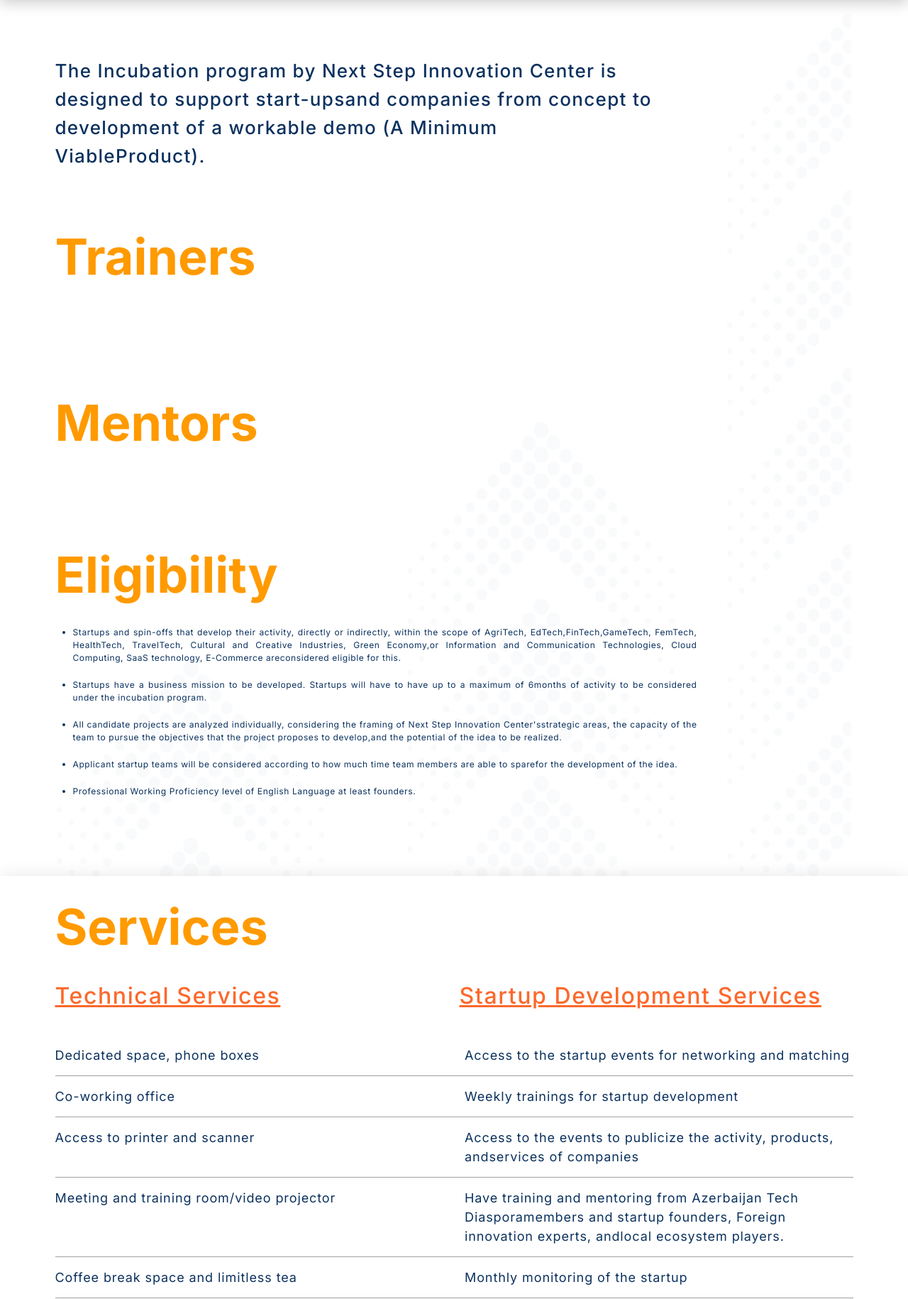
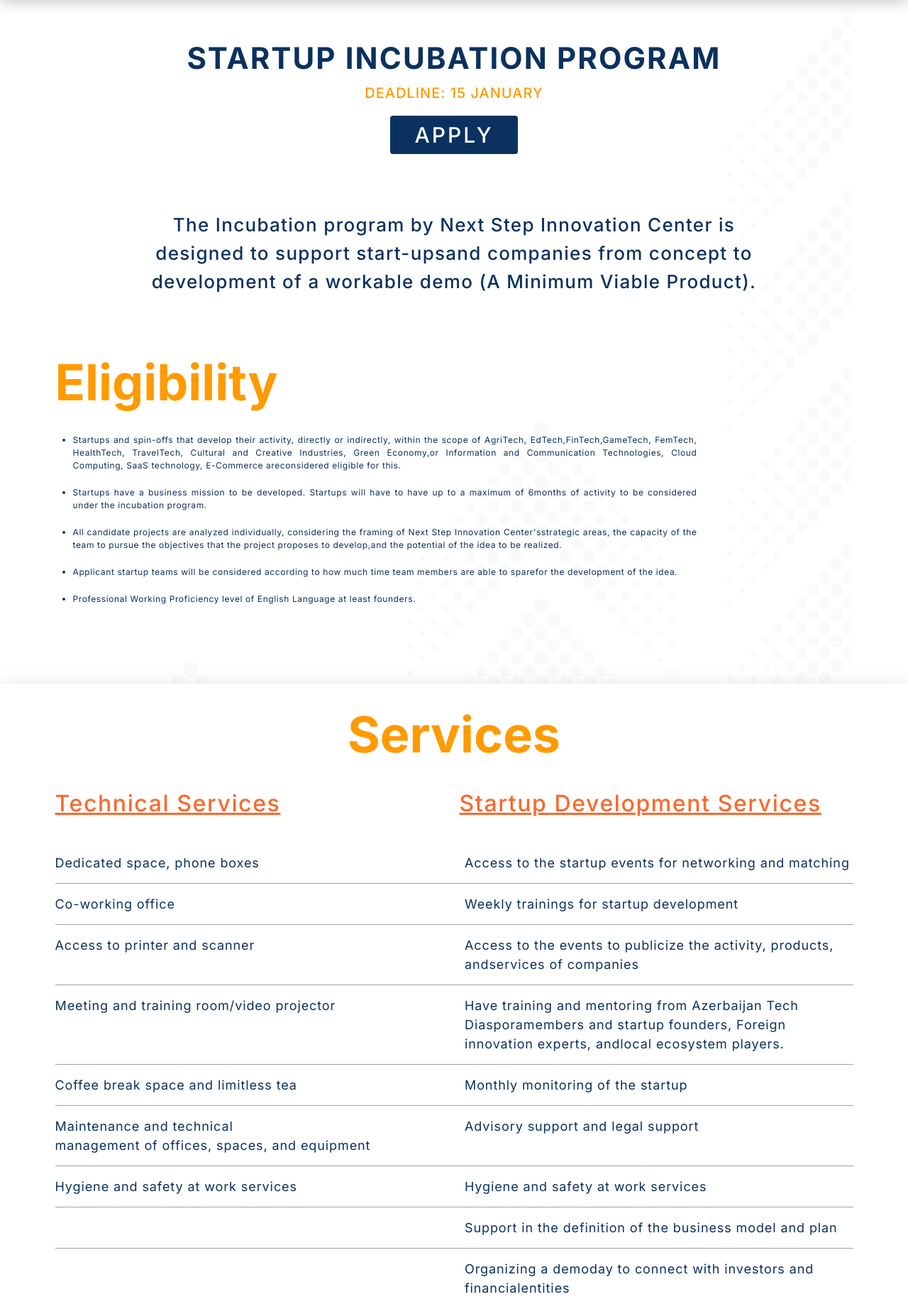
Before and after one commit to amurad77/nextstep, a Django app: page /incubation-program/ in a window 1280 px wide. Shown: the part 110-1940 px from the top of the page at 71% size. Run offline with Django 3.2, Linux system fonts and the light colour scheme; data that the repository does not hold is empty; some libraries are stand-ins or nearby versions.

Commit message:
updating incubation program page design

```diff
--- a/contact/templates/contact.html
+++ b/contact/templates/contact.html
@@ -25,8 +25,10 @@
                     </div>
                     <div class="col-12">
                         <button type="submit" class="btn-blue">Send</button>
+                        {% for message in messages %}
+                        <p class="text-success">{{message}}</p>
+                        {% endfor %}
                     </div>
-                    <p class="text-success" style="margin-left: 17px;">{{messages}}</p>
                 </div>
             </form>
         </section>
--- a/contact/views.py
+++ b/contact/views.py
@@ -13,10 +13,8 @@
         # submitted = True
         if form.is_valid():
             form.save()
-            messages.success(request, 'Qeyde alindi')
-
-            print('**************', messages)
-
+            messages.success(request, 'Mesajınız qeydə alındı.')
+            print('Form save')
         else:
             print('Form is invalid')
 
--- a/core/templates/incubation-program.html
+++ b/core/templates/incubation-program.html
@@ -7,53 +7,12 @@
     {% block content %}
 
     <main>
-        <section class="banner">
+        <section class="banner incubation-banner">
             <div class="container">
-                <p>The Incubation program by Next Step Innovation Center is designed to support start-upsand companies from concept to development of a workable demo (A Minimum ViableProduct).</p>
-            </div>
-        </section>
-
-        <section class="container trainers">
-            <h2>Trainers</h2>
-            <div class="row">
-
-                {% for i in trainers %}
-                <div class="col-4">
-                    <div class="mentor-box">
-                        <div class="mentor-img" style="background-image: url('{{ i.image.url }}');"></div>
-                        <div class="mentor-desc">
-                            <div>
-                                <p class="mentor-name">{{i.name}}</p>
-                                <p class="mentor-title">{{i.work}}</p>
-                            </div>
-                            <a href="{{i.linkedin_link}}" target="_blank"><i class="fa-brands fa-linkedin"></i></a>
-                        </div>
-                    </div>
-                </div>
-                {% endfor %}
-
-            </div>
-        </section>
-
-        <section class="container mentors">
-            <h2>Mentors</h2>
-            <div class="row">
-
-                {% for i in mentors %}
-                <div class="col-4">
-                    <div class="mentor-box">
-                        <div class="mentor-img" style="background-image: url('{{i.image.url}}');"></div>
-                        <div class="mentor-desc">
-                            <div>
-                                <p class="mentor-name">{{i.name}}</p>
-                                <p class="mentor-title">{{i.work}}</p>
-                            </div>
-                            <a href="{{i.linkedin_link}}"><i class="fa-brands fa-linkedin"></i></a>
-                        </div>
-                    </div>
-                </div>
-                {% endfor %}
-
+                <h1>STARTUP INCUBATION PROGRAM</h1>
+                <span>deadline: 15 january</span>
+                <a href="/apply" class="btn-blue">Apply</a>
+                <p>The Incubation program by Next Step Innovation Center is designed to support start-upsand companies from concept to development of a workable demo (A Minimum  Viable Product).</p>
             </div>
         </section>
 
@@ -70,7 +29,7 @@
 
         <section class="about services">
             <div class="container">
-                <h2>Services</h2>
+                <h2 class="text-center">Services</h2>
                 <div class="row">
                     <div class="col-6">
                         <h4>Technical Services</h4>
@@ -129,6 +88,54 @@
                 </table>
             </div>
         </section>
+
+        <section class="container trainers">
+            <h2>Trainers</h2>
+            <div class="row">
+
+                {% for i in trainers %}
+                <div class="col-3">
+                    <div class="mentor-box">
+                        <div class="mentor-img" style="background-image: url('{{ i.image.url }}');"></div>
+                        <div class="mentor-desc">
+                            <div>
+                                <p class="mentor-name">{{i.name}}</p>
+                                <p class="mentor-title">{{i.work}}</p>
+                            </div>
+                            <a href="{{i.linkedin_link}}" target="_blank"><i class="fa-brands fa-linkedin"></i></a>
+                        </div>
+                    </div>
+                </div>
+                {% endfor %}
+
+            </div>
+        </section>
+
+        <section class="container mentors">
+            <h2>Mentors</h2>
+            <div class="row">
+
+                {% for i in mentors %}
+                <div class="col-3">
+                    <div class="mentor-box">
+                        <div class="mentor-img" style="background-image: url('{{i.image.url}}');"></div>
+                        <div class="mentor-desc">
+                            <div>
+                                <p class="mentor-name">{{i.name}}</p>
+                                <p class="mentor-title">{{i.work}}</p>
+                            </div>
+                            <a href="{{i.linkedin_link}}"><i class="fa-brands fa-linkedin"></i></a>
+                        </div>
+                    </div>
+                </div>
+                {% endfor %}
+
+            </div>
+        </section>
+
+        <section class="container text-center apply-footer-btn" style="padding-bottom: 200px;">
+            <a href="/apply" class="btn-blue">Apply</a>
+        </section>
     </main>
 
   {% endblock %}
--- a/static/css/style.css
+++ b/static/css/style.css
@@ -382,6 +382,39 @@
 
 
 /**************** INCTUBATION PROGRAM PAGE ****************/
+.incubation-banner {
+    text-align: center;
+}
+.incubation-banner h1 {
+    padding-top: 50px;
+    font-size: 4.2rem;
+    font-weight: 700;
+    line-height: 6.4rem;
+    letter-spacing: 0.05em;
+    color: #0B315E;
+}
+.incubation-banner h1 + span {
+    display: block;
+    margin-bottom: 20px;
+    font-size: 2rem;
+    font-weight: 500;
+    line-height: 2.4rem;
+    letter-spacing: 0.05em;
+    text-transform: uppercase;
+    color: #FF9A00;
+}
+.incubation-banner .btn-blue,
+.apply-footer-btn .btn-blue {
+    font-size: 3rem;
+    line-height: 100%;
+    background-color: #0B315E;
+    color: #FFFFFF;
+}
+.incubation-banner p {
+    width: 80%;
+    margin: 0 auto;
+}
+
 .incubation-body {
     padding-bottom: 40px;
 }
@@ -397,10 +430,6 @@
     color: #0B315E;
     text-align: justify;
     margin-bottom: 20px;
-}
-
-.trainers .mentor-box .mentor-desc a i {
-    opacity: 1;
 }
 
 .about.services .col-6 {
@@ -431,6 +460,18 @@
     padding-left: 15px;
 }
 
+.trainers .mentor-box .mentor-desc a i {
+    opacity: 1;
+}
+.trainers .mentor-box .mentor-name {
+    font-size: 2rem;
+    line-height: 2.4rem;
+}
+.trainers .mentor-box .mentor-title {
+    font-size: 1.4rem;
+    line-height: 1.8rem;
+
+}
 
 
 /**************** APPLY NOW PAGE ****************/
@@ -768,6 +809,12 @@
 .contact textarea:focus-visible {
     outline: 0;
 }
+.contact .text-success {
+    display: inline-block;
+    font-size: 1.6rem;
+    line-height: 2.2rem;
+    margin-left: 50px;
+}
 
 .map iframe {
     width: 100%;
```
Also changed, not shown: contact/templates/apply.html (+12 -9 lines), static/img/apply-banner.png (added), static/img/mentor_1.png (deleted), static/img/news1.png (deleted), static/img/single-mentor.png (deleted), static/img/trainer_1.png (deleted), static/img/trainer_2.png (deleted), static/img/trainer_3.png (deleted), static/img/trainer_4.png (deleted), static/img/trainer_5.png (deleted), static/img/trainer_6.png (deleted).
